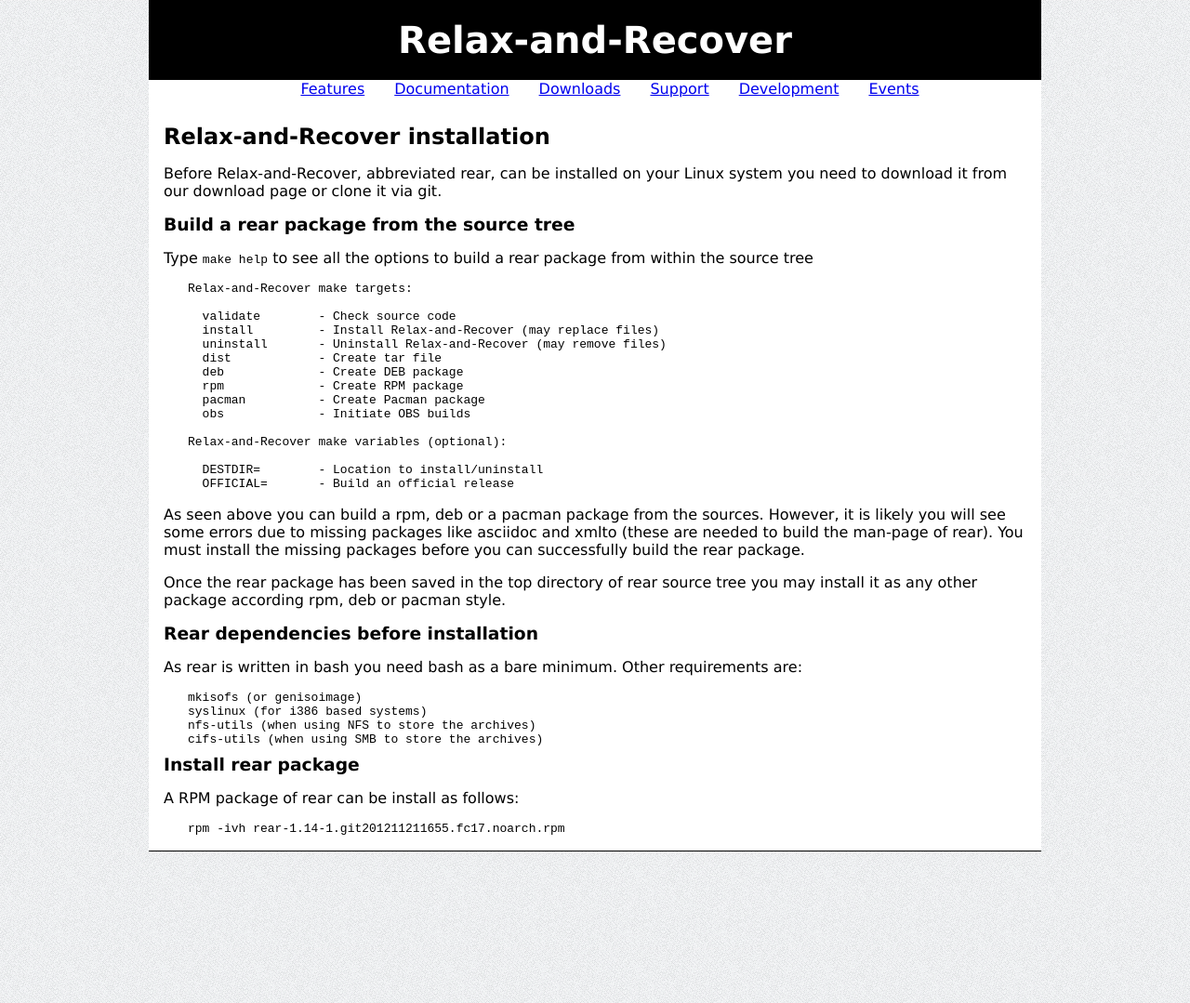
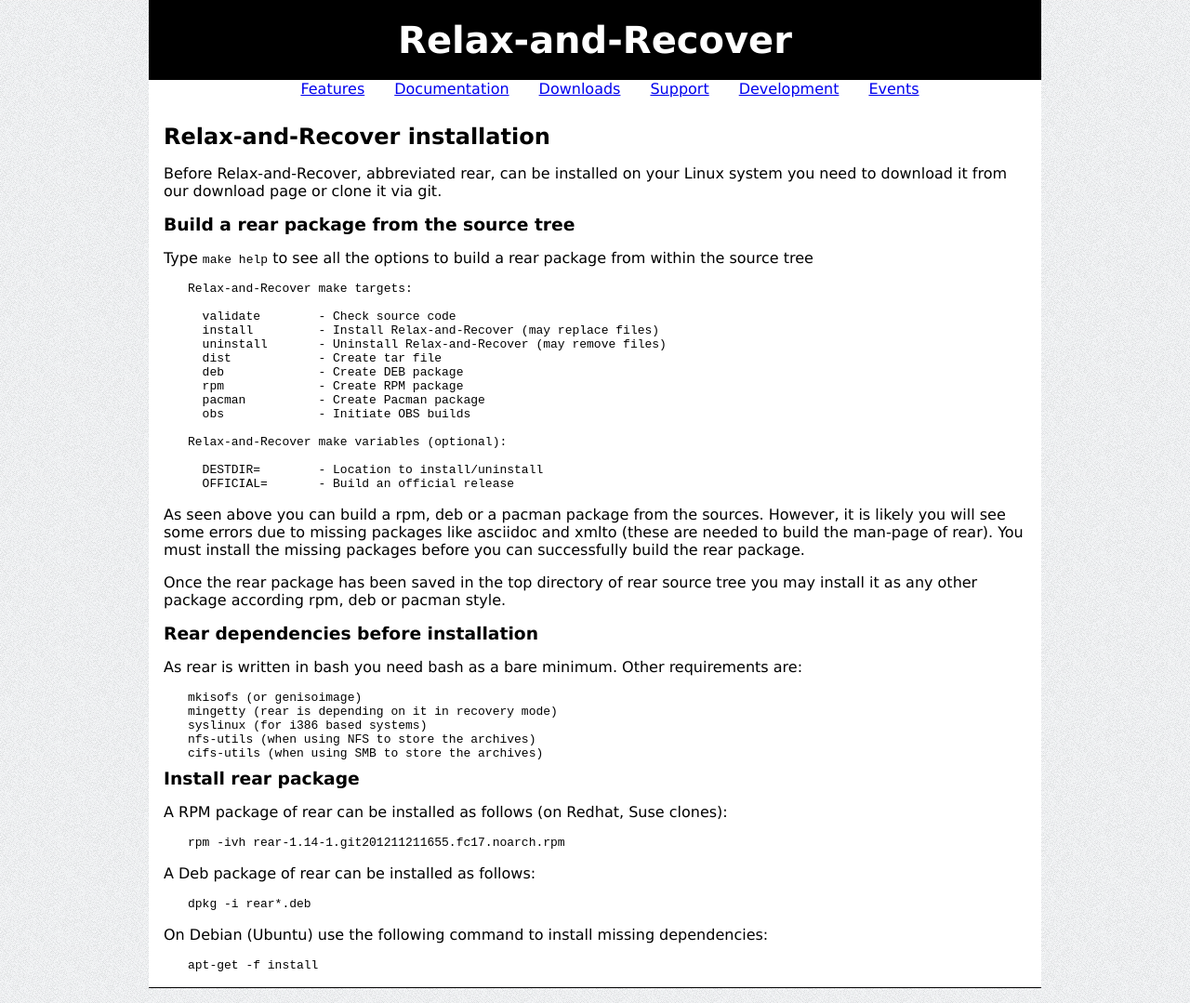
Before and after one commit to rear/rear.github.com, a Jekyll site: the page built from documentation/installation.md, in a window 1280 px wide. Shown: the whole page at 93% size. Built offline with Jekyll 4.4.1, drawn with Linux system fonts in a browser that asks for light colours; comment, search, counter and statistics services are not loaded.

Commit message:
update with debian install info close #187

```diff
--- a/documentation/installation.md
+++ b/documentation/installation.md
@@ -33,11 +33,20 @@
 As rear is written in bash you need bash as a bare minimum. Other requirements are:
 
     mkisofs (or genisoimage)
+    mingetty (rear is depending on it in recovery mode)
     syslinux (for i386 based systems)
     nfs-utils (when using NFS to store the archives)
     cifs-utils (when using SMB to store the archives)
 
 ### Install rear package
-A RPM package of rear can be install as follows:
+A RPM package of rear can be installed as follows (on Redhat, Suse clones):
 
     rpm -ivh rear-1.14-1.git201211211655.fc17.noarch.rpm
+
+A Deb package of rear can be installed as follows:
+
+    dpkg -i rear*.deb
+
+On Debian (Ubuntu) use the following command to install missing dependencies:
+
+    apt-get -f install
```
